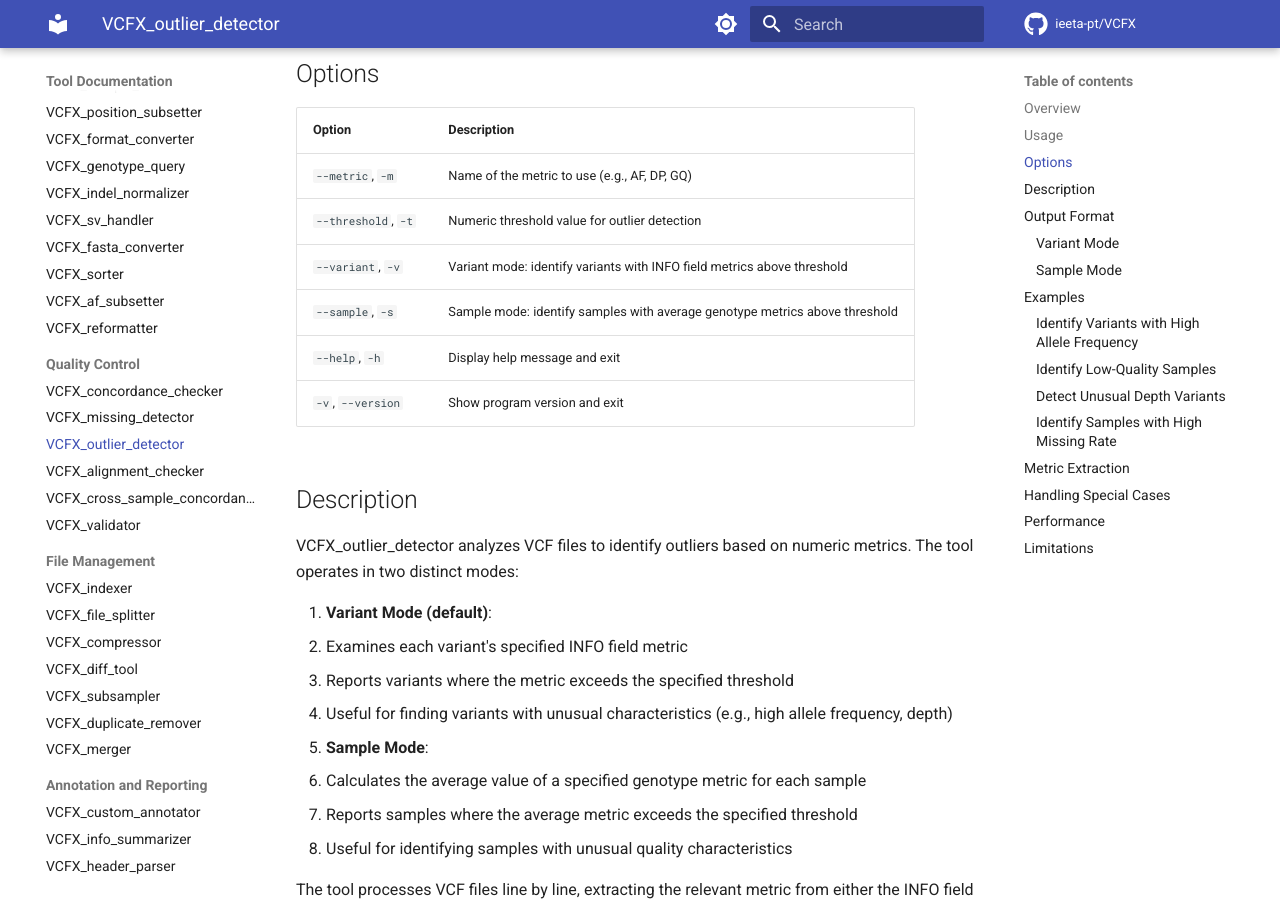
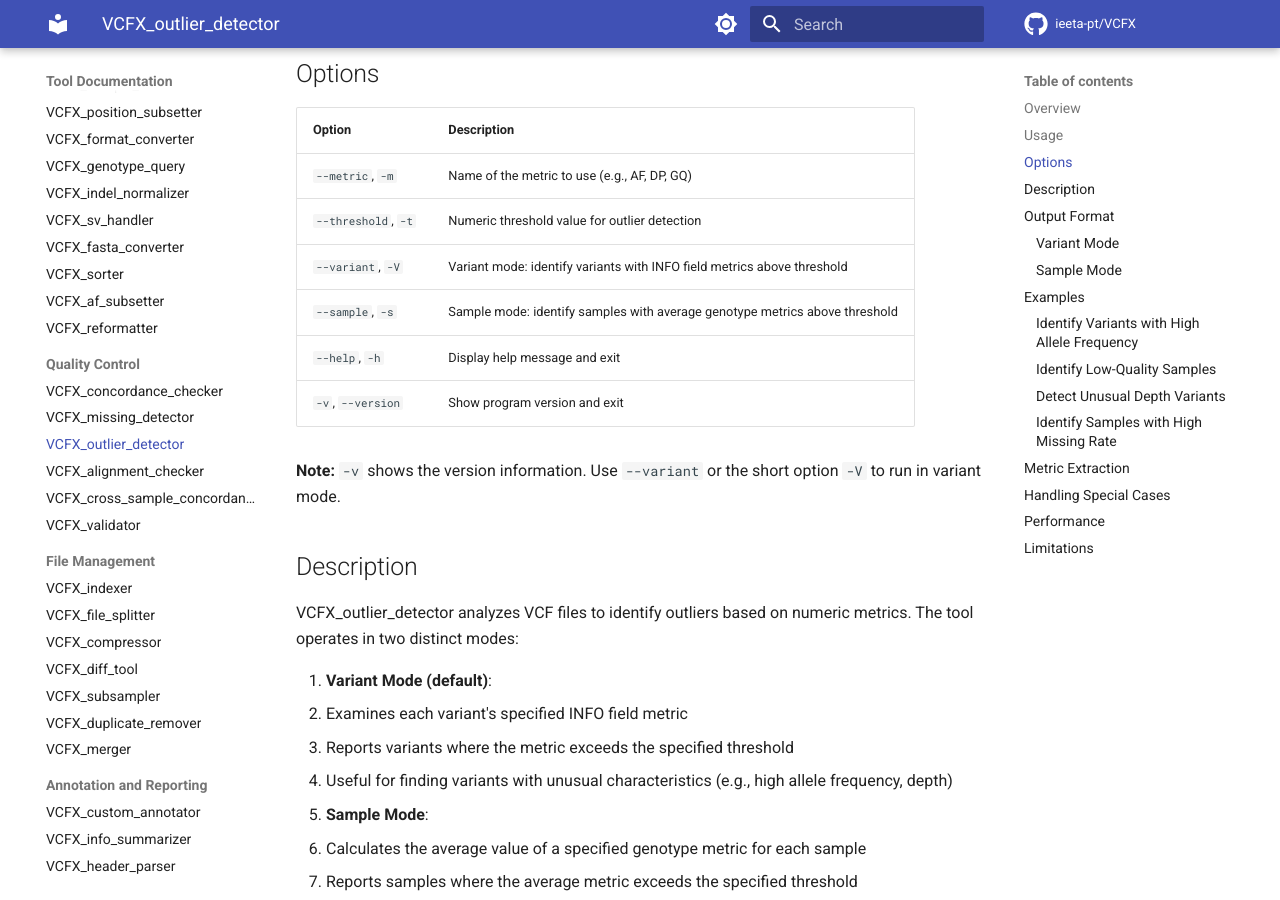
Before and after one commit to jorgeMFS/VCFX, an MkDocs documentation site: the page built from docs/VCFX_outlier_detector.md, in a window 1280 px wide and 900 px high, scrolled down 470 px. Built offline with MkDocs 1.6.1 and Material for MkDocs 9.7.7, drawn with Linux system fonts in a browser that asks for light colours; comment, search, counter and statistics services are not loaded.

Commit message:
Clarify version flag note

```diff
--- a/docs/VCFX_outlier_detector.md
+++ b/docs/VCFX_outlier_detector.md
@@ -16,10 +16,12 @@ VCFX_outlier_detector --metric <KEY> --threshold <VAL> [--variant|--sample] < in
 |--------|-------------|
 | `--metric`, `-m` <KEY> | Name of the metric to use (e.g., AF, DP, GQ) |
 | `--threshold`, `-t` <VAL> | Numeric threshold value for outlier detection |
-| `--variant`, `-v` | Variant mode: identify variants with INFO field metrics above threshold |
+| `--variant`, `-V` | Variant mode: identify variants with INFO field metrics above threshold |
 | `--sample`, `-s` | Sample mode: identify samples with average genotype metrics above threshold |
 | `--help`, `-h` | Display help message and exit |
 | `-v`, `--version` | Show program version and exit |
+
+**Note:** `-v` shows the version information. Use `--variant` or the short option `-V` to run in variant mode.
 
 ## Description
 
```
Also changed, not shown: 1 other file.
